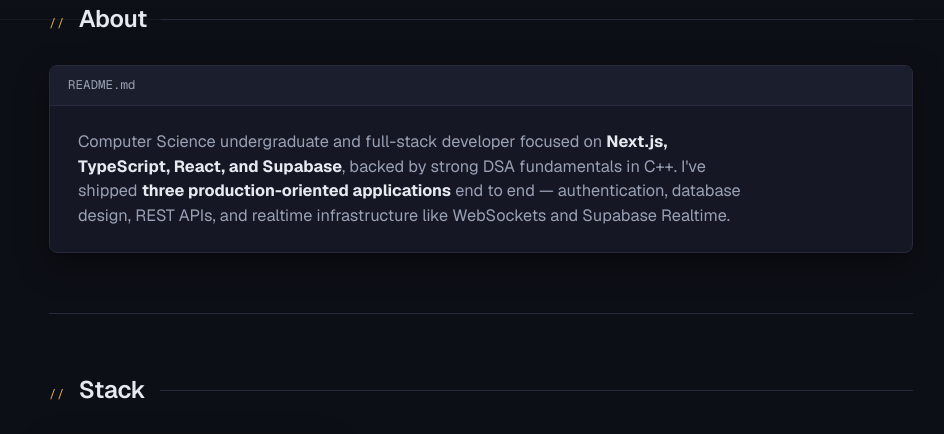
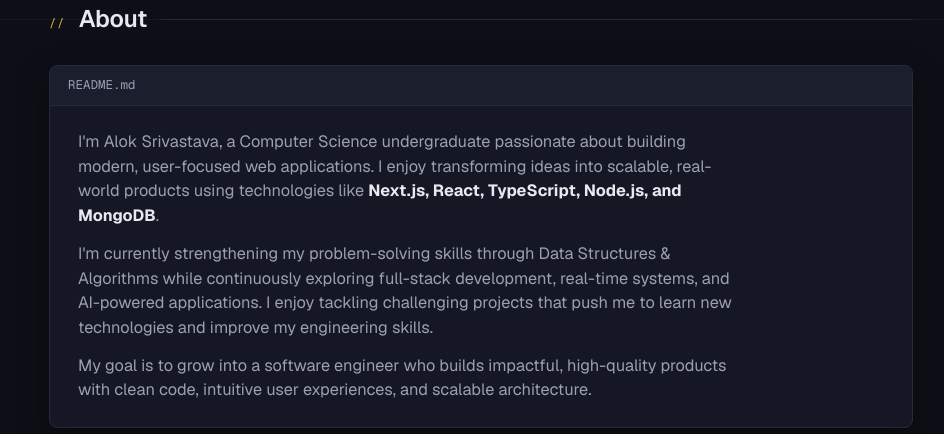
Before and after one commit to GuTS805/alok-portfolio, a Next.js app: page / in a window 1280 px wide. Shown: the part 781-1215 px from the top of the page, without its empty margins (159-1103 px from the left). Built offline with nearby package versions, Linux system fonts and the light colour scheme; no server answers.

Commit message:
Replace About section copy with Alok's own bio text

```diff
--- a/src/components/sections/About.tsx
+++ b/src/components/sections/About.tsx
@@ -18,17 +18,27 @@ export default function About() {
           </div>
           <div className="flex flex-col gap-3.5 px-7 py-6">
             <p className="max-w-[62ch] text-[1.02rem] text-ink-soft">
-              Computer Science undergraduate and full-stack developer focused
-              on{" "}
+              I&apos;m Alok Srivastava, a Computer Science undergraduate
+              passionate about building modern, user-focused web
+              applications. I enjoy transforming ideas into scalable,
+              real-world products using technologies like{" "}
               <strong className="text-ink">
-                Next.js, TypeScript, React, and Supabase
+                Next.js, React, TypeScript, Node.js, and MongoDB
               </strong>
-              , backed by strong DSA fundamentals in C++. I&apos;ve shipped{" "}
-              <strong className="text-ink">
-                three production-oriented applications
-              </strong>{" "}
-              end to end — authentication, database design, REST APIs, and
-              realtime infrastructure like WebSockets and Supabase Realtime.
+              .
+            </p>
+            <p className="max-w-[62ch] text-[1.02rem] text-ink-soft">
+              I&apos;m currently strengthening my problem-solving skills
+              through Data Structures &amp; Algorithms while continuously
+              exploring full-stack development, real-time systems, and
+              AI-powered applications. I enjoy tackling challenging projects
+              that push me to learn new technologies and improve my
+              engineering skills.
+            </p>
+            <p className="max-w-[62ch] text-[1.02rem] text-ink-soft">
+              My goal is to grow into a software engineer who builds
+              impactful, high-quality products with clean code, intuitive
+              user experiences, and scalable architecture.
             </p>
           </div>
         </div>
```
